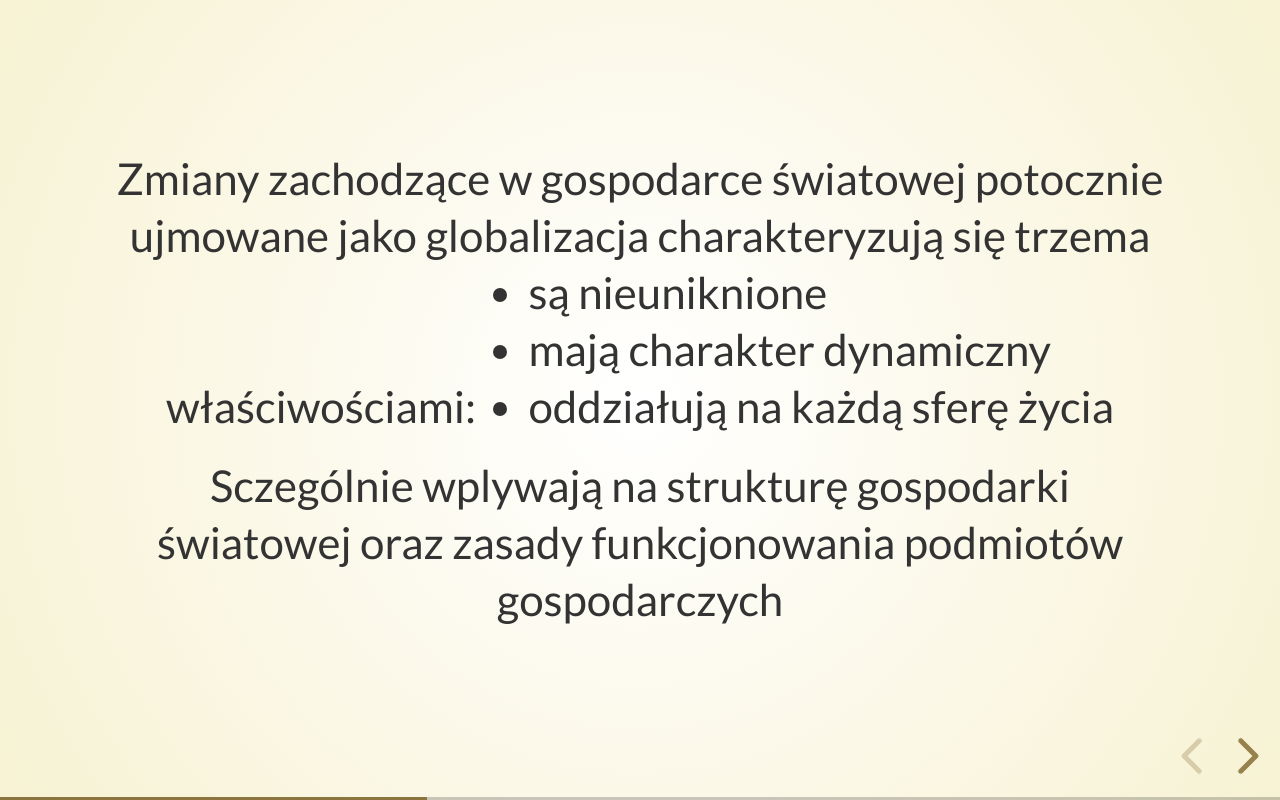
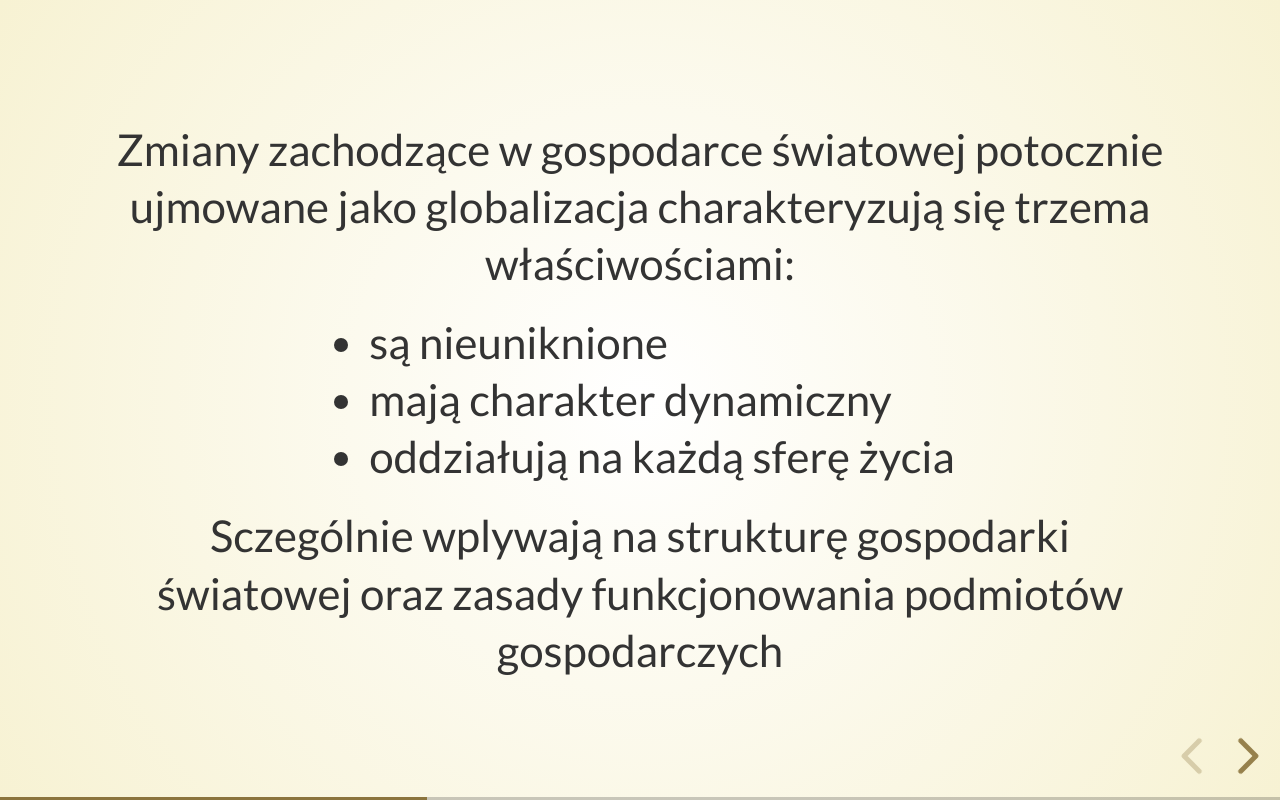
Before and after one commit to biurosggw/biurosggw.github.io, a website: page index.html in a window 1280 px wide. Both pictures are taken after a click on the button "next slide". Drawn offline with Linux system fonts and the light colour scheme.

Commit message:
Initial commit

```diff
--- a/index.html
+++ b/index.html
@@ -28,7 +28,8 @@
 					<p style="font-weight: bold;">Korporacje Transnarodowe (KTN)</p>
 					<p style="font-weight: bold;">w świetle procesow globalizacji</p>
 				</section>
-				<section>Zmiany zachodzące w gospodarce światowej potocznie ujmowane jako globalizacja charakteryzują się trzema właściwościami:
+				<section>
+				<p>Zmiany zachodzące w gospodarce światowej potocznie ujmowane jako globalizacja charakteryzują się trzema właściwościami:</p>
 				<ul>
 				<li>są nieuniknione</li>
 				<li>mają charakter dynamiczny</li>
```
